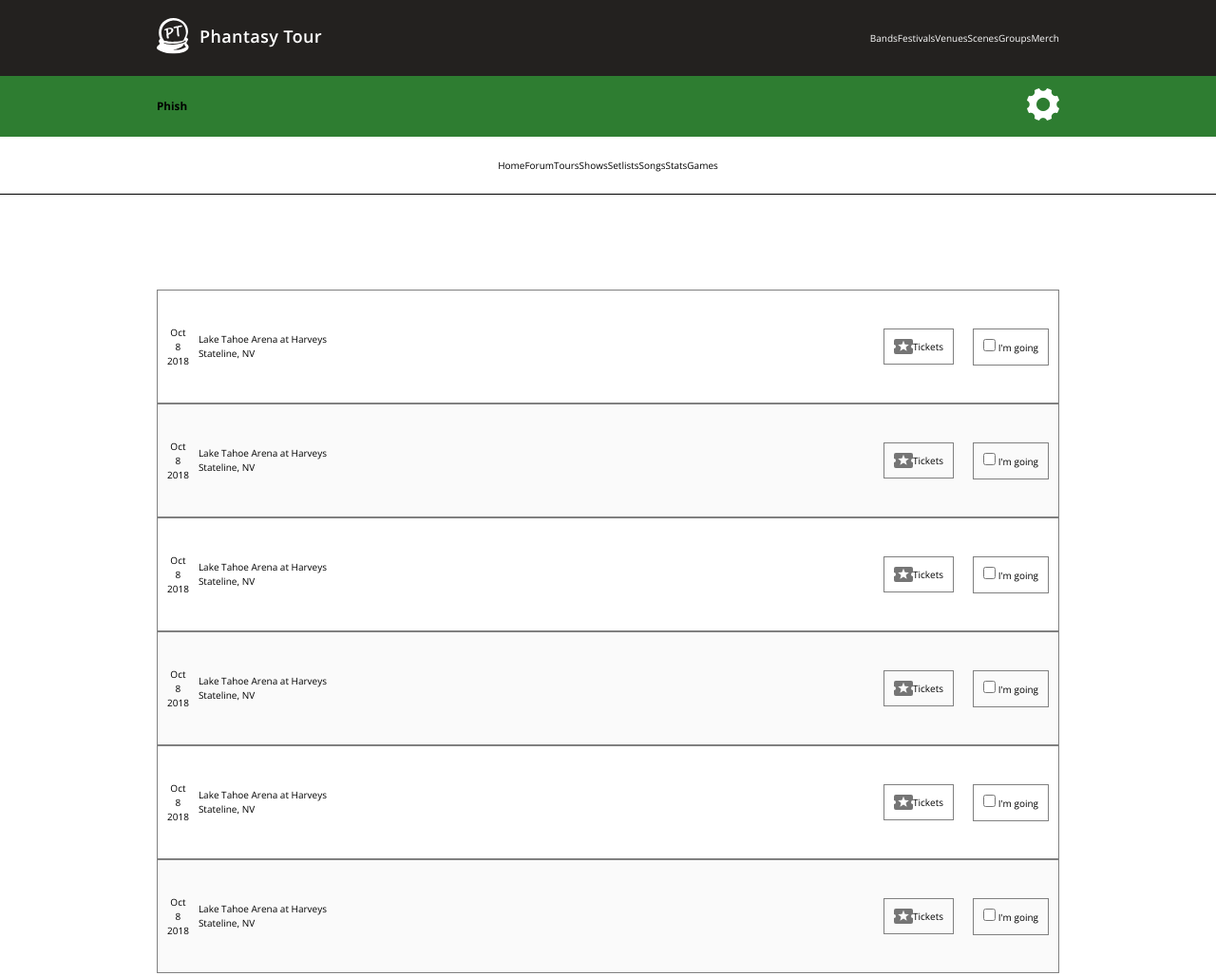
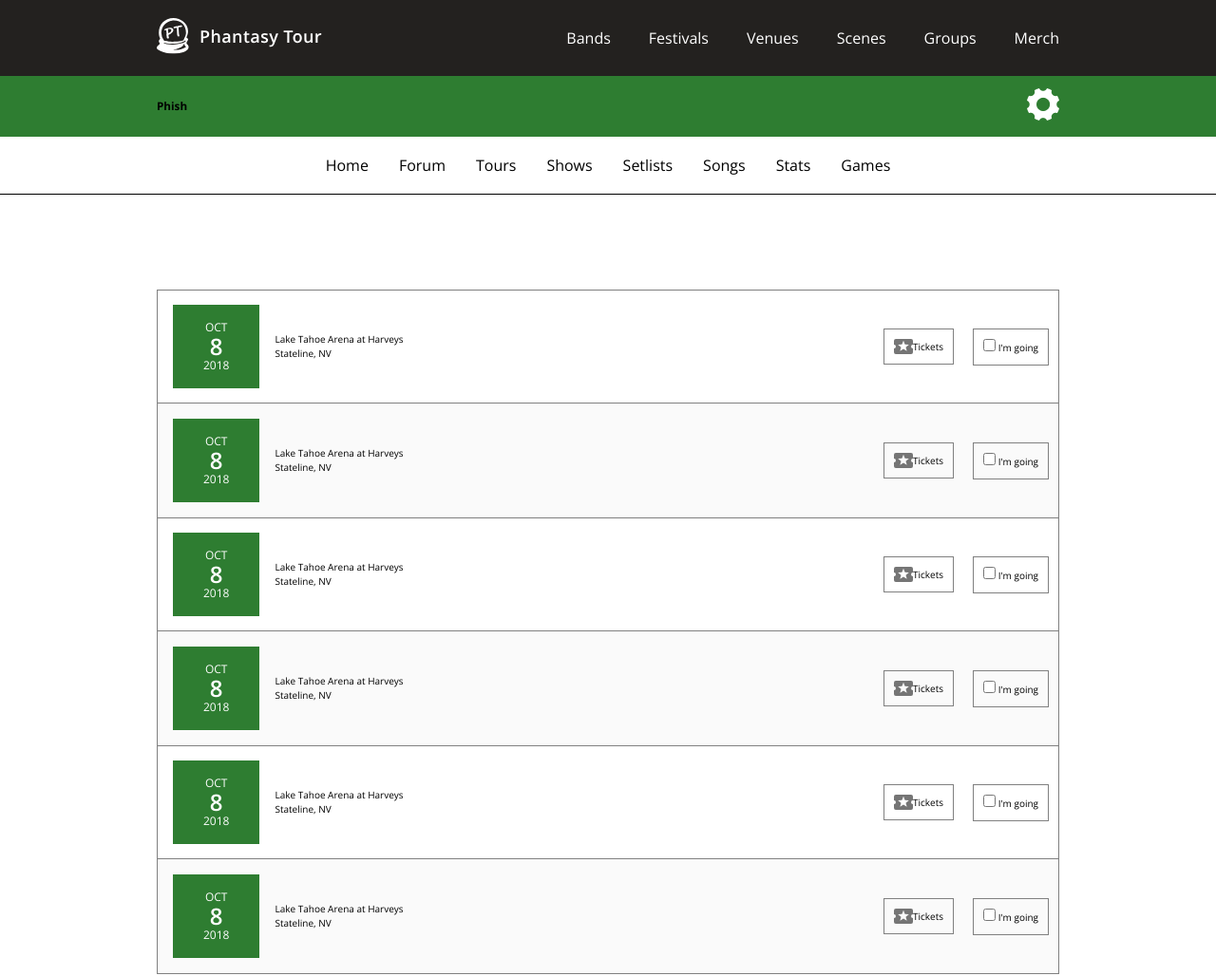
Before and after one commit to GrimmOutlook/show-page, a plain HTML site: page index.html in a window 1280 px wide. Shown: the top 1028 px of the page at 95% size. Drawn offline with nearby package versions, Linux system fonts and the light colour scheme.

Commit message:
Show date box styling complete.

```diff
--- a/css/layout.css
+++ b/css/layout.css
@@ -15,12 +15,8 @@
 
 .header-list {
   display: flex;
-  justify-content: center;
+  /* justify-content: space-between; */
   align-items: center;
-}
-
-.header-list li {
-  color: #fff;
 }
 
 .band-banner {
@@ -57,14 +53,7 @@
   width: 100%;
 }
 
-.show:nth-child(even) {
-  background-color: #fafafa;
-}
-
 .show {
-  border: 1px solid gray;
-  height: 120px;
-
   display: flex;
   justify-content: space-between;
   align-items: center;
@@ -75,7 +64,6 @@
   justify-content: center;
   align-items: center;
   flex-direction: column;
-  padding: 1rem;
 }
 
 .show__location {
--- a/css/style.css
+++ b/css/style.css
@@ -38,6 +38,12 @@ ul {
   background-color: var(--black);
 }
 
+.header-list li {
+  color: var(--white);
+  font-size: 1.6rem;
+  margin-left: 4rem;
+}
+
 .band-banner {
   background-color: var(--darkish-green);
 }
@@ -46,8 +52,54 @@ ul {
   background-color: var(--white);
 }
 
+.navigation-items li {
+  font-size: 1.6rem;
+  padding: 0 1.6rem;
+}
+
 .shows-main {
   background-color: var(--white);
+}
+
+.shows {
+  border-bottom: 1px solid gray;
+}
+
+.show {
+  border: 1px solid gray;
+  height: 120px;
+}
+
+.show:nth-child(even) {
+  background-color: #fafafa;
+  border-top: none;
+  border-bottom: none;
+}
+
+.show__date {
+  padding: 1.6rem 3.2rem;
+  margin: 1.6rem;
+  background-color: var(--darkish-green);
+  color: var(--white);
+}
+
+.show__date-month {
+  font-size: 1.2rem;
+  font-weight: 400;
+  text-transform: uppercase;
+  line-height: 1.6rem;
+}
+
+.show__date-day {
+  font-size: 2.4rem;
+  font-weight: 600;
+  line-height: 2.4rem;
+}
+
+.show__date-year {
+  font-size: 1.2rem;
+  font-weight: 400;
+  line-height: 1.6rem;
 }
 
 .footer {
```
